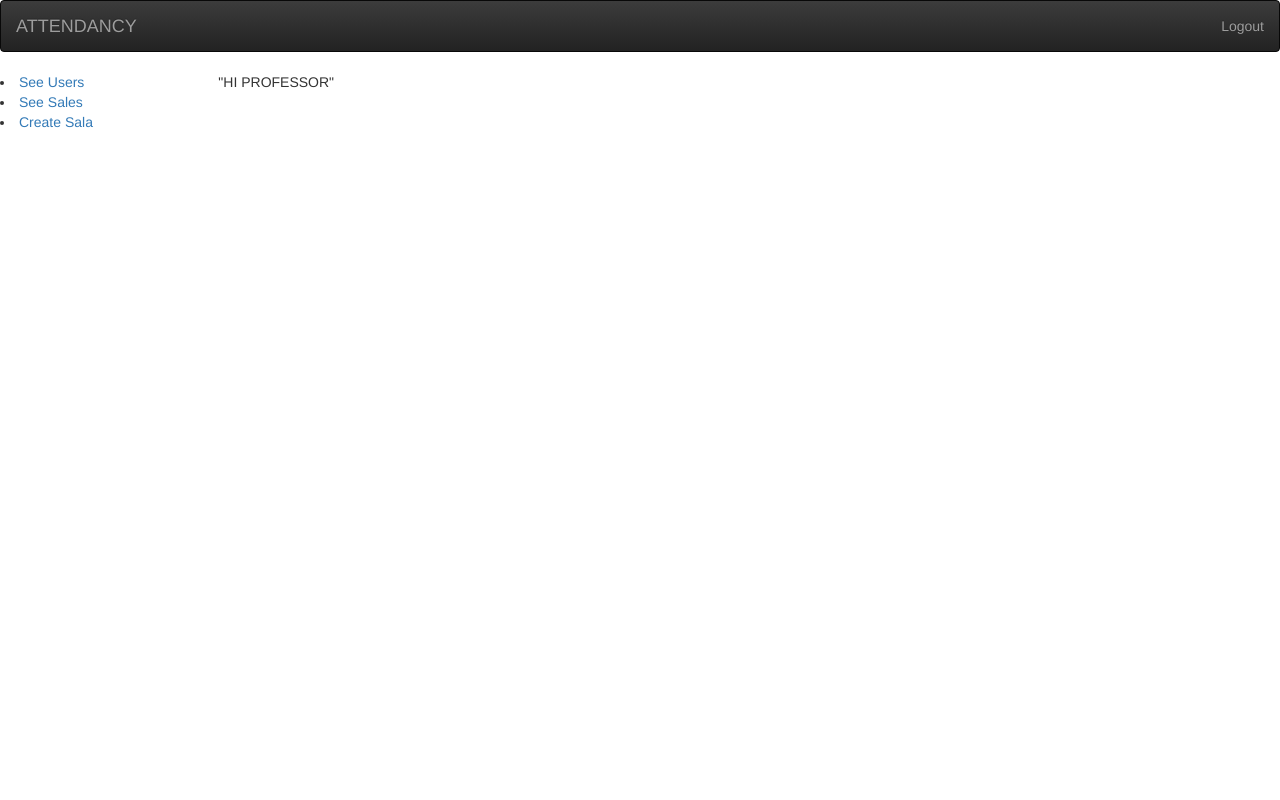
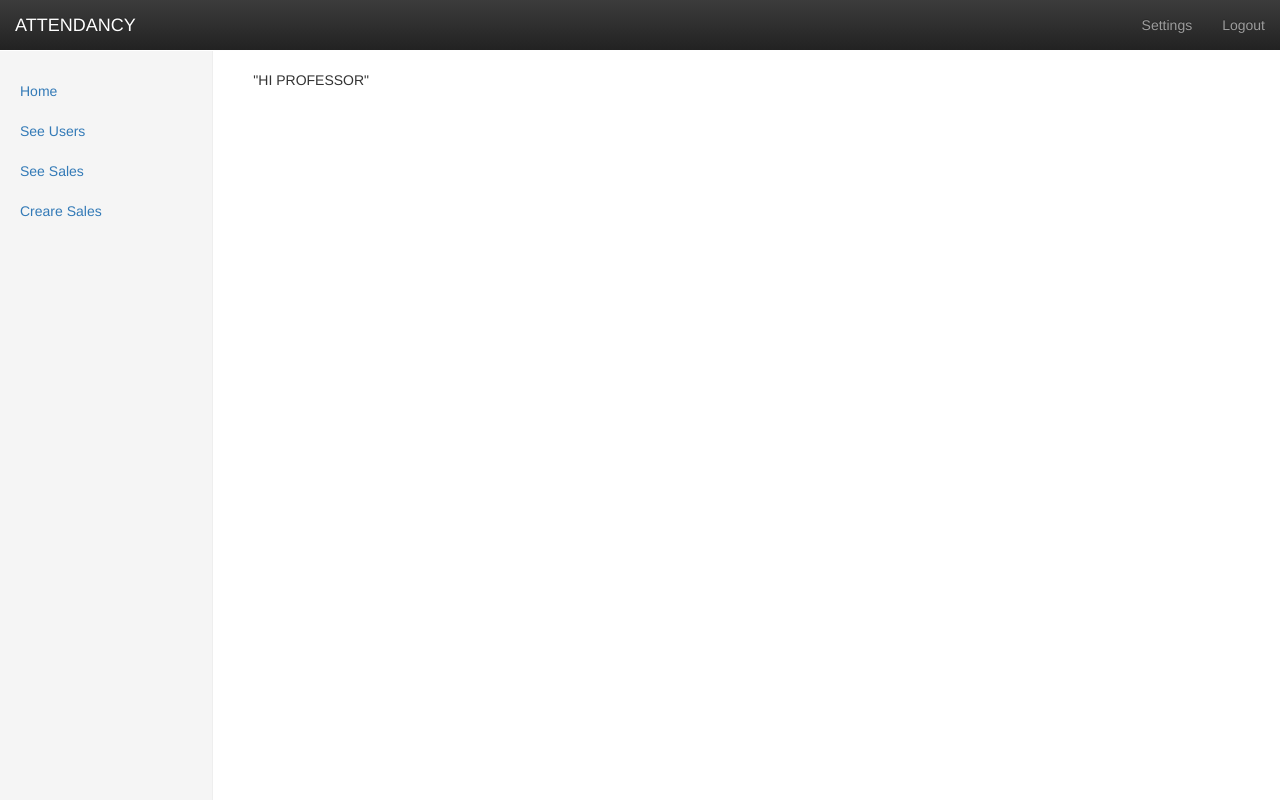
Before and after one commit to iansangines/Attendancy, a Django app: template WEB/templates/index.html in a window 1280 px wide. Run offline with Django 3.2, Linux system fonts and the light colour scheme; the template is opened without the code that fills it, so the values that code supplies are empty; some libraries are stand-ins or nearby versions.

Commit message:
nav side

```diff
--- a/WEB/templates/base.html
+++ b/WEB/templates/base.html
@@ -1,3 +1,4 @@
+{% load static %}
 <!DOCTYPE html>
 <html lang="en">
 
@@ -14,6 +15,8 @@
 <!-- Latest compiled and minified CSS -->
 <link rel="stylesheet" href="https://maxcdn.bootstrapcdn.com/bootstrap/3.3.7/css/bootstrap.min.css" integrity="sha384-BVYiiSIFeK1dGmJRAkycuHAHRg32OmUcww7on3RYdg4Va+PmSTsz/K68vbdEjh4u" crossorigin="anonymous">
 
+<link rel="stylesheet" href="{% static 'css/main.css' %}" type="text/css" />
+
 <!-- Optional theme -->
 <link rel="stylesheet" href="https://maxcdn.bootstrapcdn.com/bootstrap/3.3.7/css/bootstrap-theme.min.css" integrity="sha384-rHyoN1iRsVXV4nD0JutlnGaslCJuC7uwjduW9SVrLvRYooPp2bWYgmgJQIXwl/Sp" crossorigin="anonymous">
 
@@ -21,36 +24,44 @@
 <script src="https://maxcdn.bootstrapcdn.com/bootstrap/3.3.7/js/bootstrap.min.js" integrity="sha384-Tc5IQib027qvyjSMfHjOMaLkfuWVxZxUPnCJA7l2mCWNIpG9mGCD8wGNIcPD7Txa" crossorigin="anonymous"></script>
 </head>
 <body>
-<div id="wrapper">
+<!--<div id="wrapper">-->
         <!-- Navigation TOP -->
-	<nav class="navbar navbar-inverse">
+	 <nav class="navbar navbar-inverse navbar-fixed-top">
       <div class="container-fluid">
         <div class="navbar-header">
-      		<a class="navbar-brand" href="{% url 'home' %}">ATTENDANCY</a>
+          <button type="button" class="navbar-toggle collapsed" data-toggle="collapse" data-target="#navbar" aria-expanded="false" aria-controls="navbar">
+            <span class="sr-only">Toggle navigation</span>
+            <span class="icon-bar"></span>
+            <span class="icon-bar"></span>
+            <span class="icon-bar"></span>
+          </button>
+          <a class="navbar-brand" href="/WEB/">ATTENDANCY</a>
         </div>
+        <div id="navbar" class="navbar-collapse collapse">
           <ul class="nav navbar-nav navbar-right">
-               <li><a href="/WEB/logout"> Logout</a></li>
+            <li><a href="#">Settings</a></li>
+            <li><a href="/WEB/logout">Logout</a></li>
           </ul>
         </div>
+      </div>
     </nav>
-
             <!-- /.navbar-collapse -->
-        <div id="page-content-wrapper">
-          <div class="row profile">
-            <div class="col-sm-2">
-            <!-- Navigation LEFT-->
-		  <lu class="profile-sidebar">
-    			<li><a href="{% url 'users' %}">See Users</a></li>
-    			<li><a href="{% url 'sales' %}">See Sales</a></li>
-    			<li><a href="{% url 'createsala' %}">Create Sala</a></li>
-                  </lu>
+    <div class="container-fluid">
+      <div class="row">
+        <div class="col-sm-3 col-md-2 sidebar">
+          <ul class="nav nav-sidebar">
+            <li><a href="/WEB/">Home</a></li>
+            <li><a href="/WEB/users/">See Users</a></li>
+            <li><a href="/WEB/sales">See Sales</a></li>
+            <li><a href="/WEB/createSala">Creare Sales</a></li>
+          </ul>
         </div>
-	    <div class="col-sm-2">
-	    <!-- CONTENT -->
+	 <div class="col-sm-9 col-sm-offset-3 col-md-10 col-md-offset-2 main">
   		{% block pagecontent %}
   		{% endblock %}
         </div>
       </div>
     </div>
+<!--</div>-->
 </body>
 </html>
--- /dev/null
+++ b/static/css/main.css
@@ -0,0 +1,105 @@
+/*
+ * Base structure
+ */
+
+/* Move down content because we have a fixed navbar that is 50px tall */
+body {
+  padding-top: 50px;
+}
+
+
+/*
+ * Global add-ons
+ */
+
+.sub-header {
+  padding-bottom: 10px;
+  border-bottom: 1px solid #eee;
+}
+
+/*
+ * Top navigation
+ * Hide default border to remove 1px line.
+ */
+.navbar-fixed-top {
+  border: 0;
+}
+
+/*
+ * Sidebar
+ */
+
+/* Hide for mobile, show later */
+.sidebar {
+  display: none;
+}
+@media (min-width: 768px) {
+  .sidebar {
+    position: fixed;
+    top: 51px;
+    bottom: 0;
+    left: 0;
+    z-index: 1000;
+    display: block;
+    padding: 20px;
+    overflow-x: hidden;
+    overflow-y: auto; /* Scrollable contents if viewport is shorter than content. */
+    background-color: #f5f5f5;
+    border-right: 1px solid #eee;
+  }
+}
+
+/* Sidebar navigation */
+.nav-sidebar {
+  margin-right: -21px; /* 20px padding + 1px border */
+  margin-bottom: 20px;
+  margin-left: -20px;
+}
+.nav-sidebar > li > a {
+  padding-right: 20px;
+  padding-left: 20px;
+}
+.nav-sidebar > .active > a,
+.nav-sidebar > .active > a:hover,
+.nav-sidebar > .active > a:focus {
+  color: #fff;
+  background-color: #428bca;
+}
+
+
+/*
+ * Main content
+ */
+
+.main {
+  padding: 20px;
+}
+@media (min-width: 768px) {
+  .main {
+    padding-right: 40px;
+    padding-left: 40px;
+  }
+}
+.main .page-header {
+  margin-top: 0;
+}
+
+
+/*
+ * Placeholder dashboard ideas
+ */
+
+.placeholders {
+  margin-bottom: 30px;
+  text-align: center;
+}
+.placeholders h4 {
+  margin-bottom: 0;
+}
+.placeholder {
+  margin-bottom: 20px;
+}
+.placeholder img {
+  display: inline-block;
+  border-radius: 50%;
+}
```
Also changed, not shown: db.sqlite3, 2 other files. Lines whose indentation alone changed are shown as unchanged.
